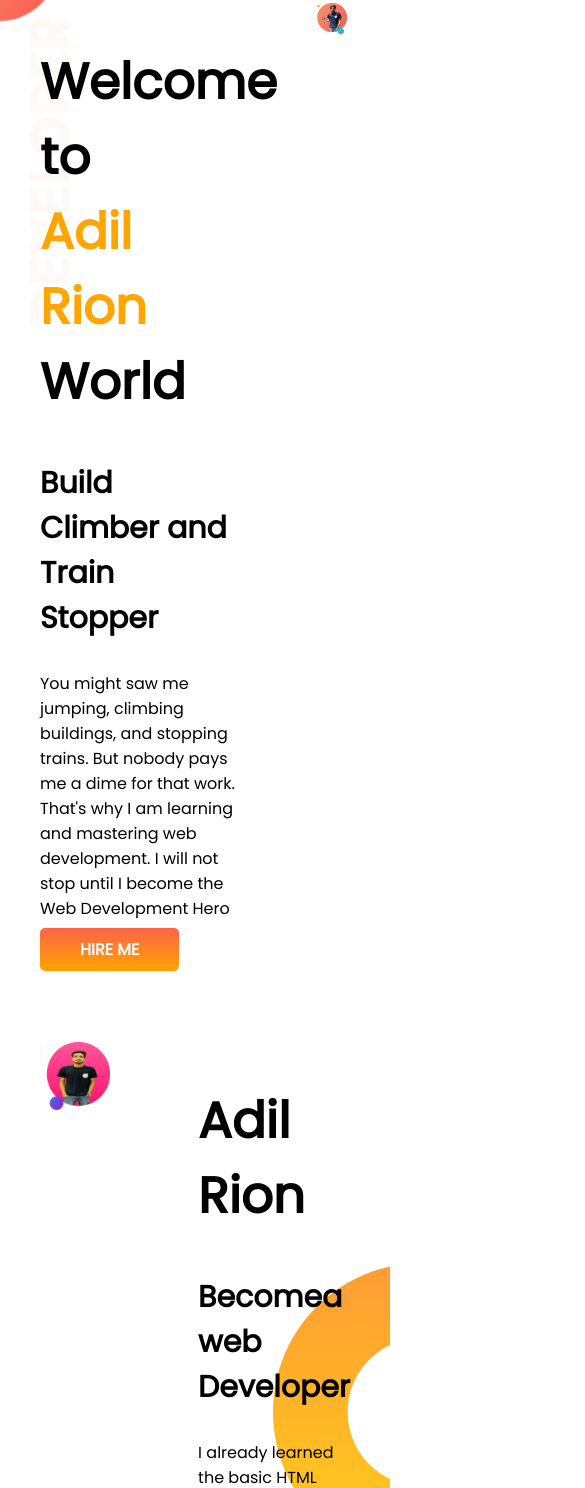
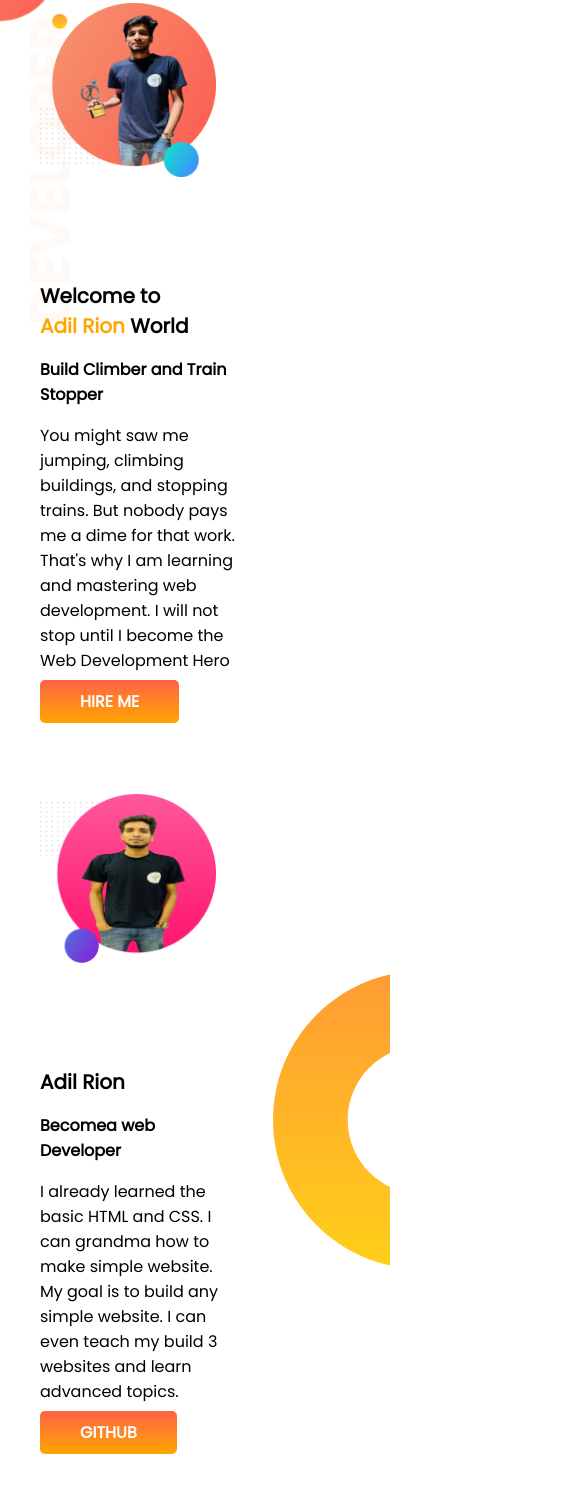
Before and after one commit to adilrion/first-website, a plain HTML site: page Index.html in a window 390 px wide. Shown: the part 37-1525 px from the top of the page, 585 px wide, since content can reach past the window. Drawn offline with Linux system fonts and the light colour scheme.

Commit message:
media quaris added

```diff
--- a/Style.css
+++ b/Style.css
@@ -83,3 +83,40 @@ footer p{
     margin-top: 50px;
     color: gray;
 }
+
+
+
+/* // X-Small devices (portrait phones, less than 576px) */
+@media (max-width: 575.98px) {
+
+    .first-section{
+        flex-direction: column-reverse;
+    }
+
+    h1{
+        font-size: 20px;
+
+    }
+    h3{
+        font-size: 16px;
+    }
+    .second-section{
+        flex-direction: column;
+    }
+    .card-box{
+        flex-wrap: wrap;
+        gap: 10px;
+    }
+}
+
+/* // Small devices (landscape phones, less than 768px) */
+@media (max-width: 767.98px) {  }
+
+/* // Medium devices (tablets, less than 992px) */
+@media (max-width: 991.98px) {  }
+
+/* // Large devices (desktops, less than 1200px) */
+@media (max-width: 1199.98px) {  }
+
+/* // X-Large devices (large desktops, less than 1400px) */
+@media (max-width: 1399.98px) {  }
```
Also changed, not shown: Index.html (+7 -3 lines).
